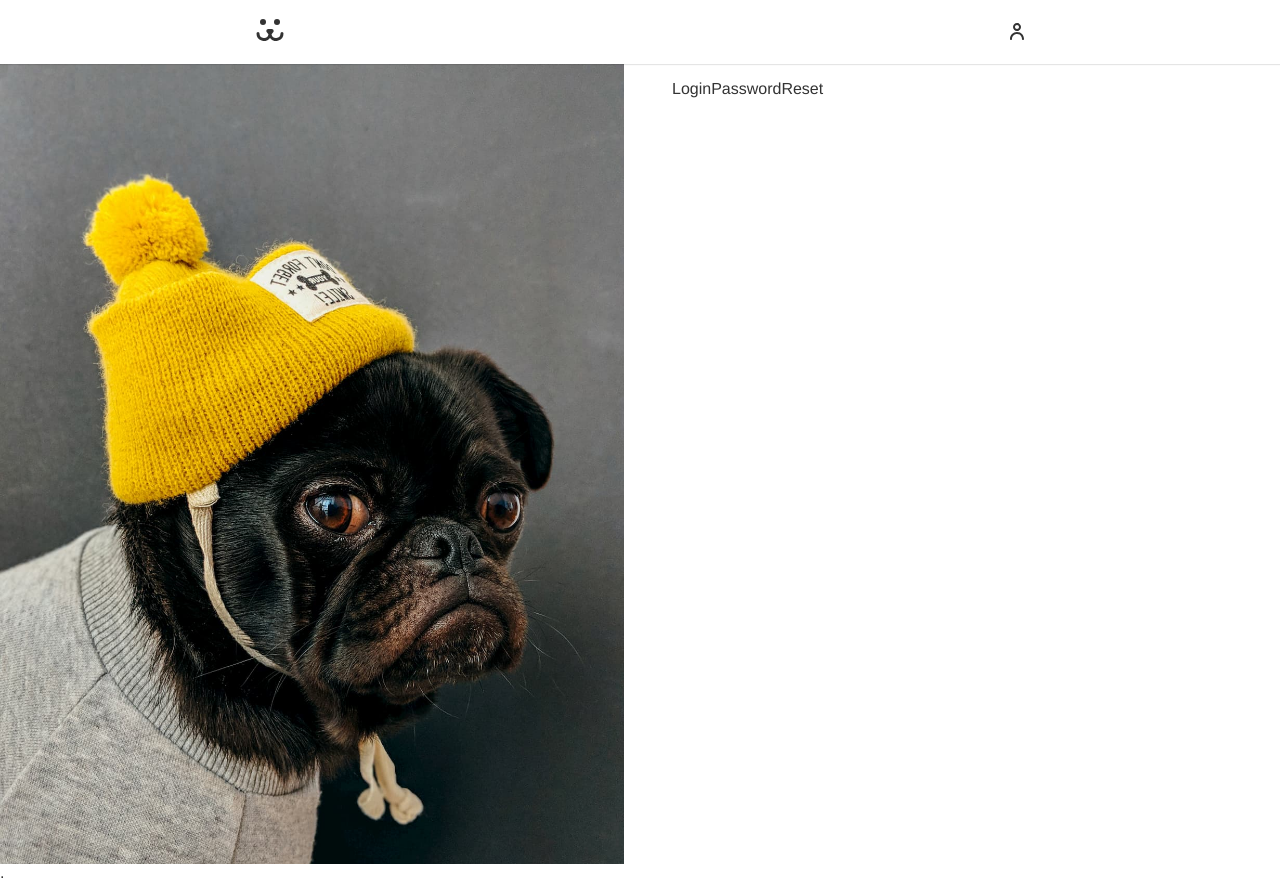
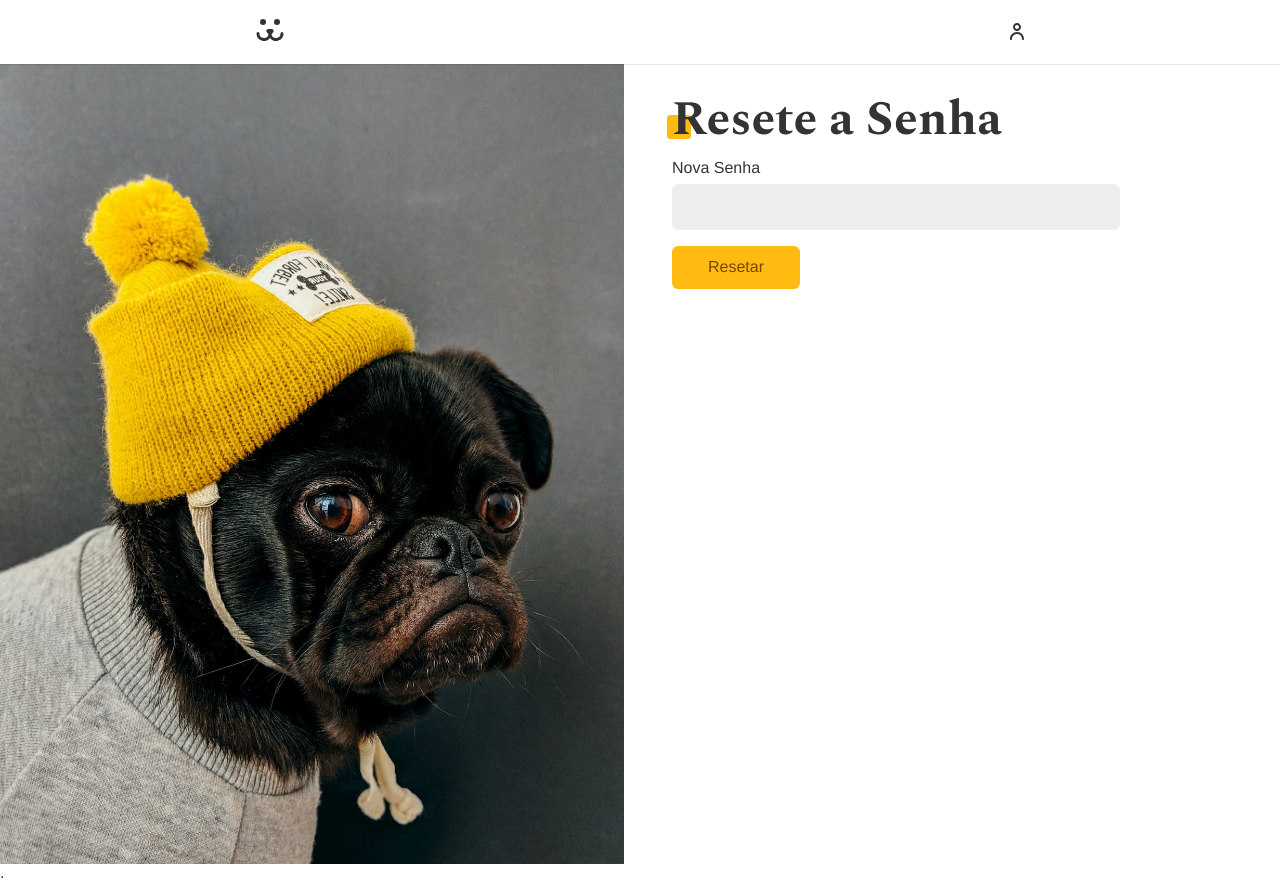
Before and after one commit to OtavioMendesSantos/Projeto_Autodidata-React, a React (Vite) app in the folder React-Origamid/08-Projeto_Final/: page /login/resetar in a window 1280 px wide. Built offline with nearby package versions, Linux system fonts and the light colour scheme.

Commit message:
:black_nib:	course: 0832 Perdeu Senha 2

```diff
--- a/React-Origamid/08-Projeto_Final/src/api/Api.js
+++ b/React-Origamid/08-Projeto_Final/src/api/Api.js
@@ -126,3 +126,16 @@
         }
     }
 }
+
+export function PASSWORD_RESET(body) {
+    return {
+        url: `${API_URL}/api/password/reset`,
+        options: {
+            method: 'POST',
+            headers: {
+                'Content-Type': 'application/json',
+            },
+            body: JSON.stringify(body),
+        }
+    }
+}
--- a/React-Origamid/08-Projeto_Final/src/components/Login/LoginPasswordReset.jsx
+++ b/React-Origamid/08-Projeto_Final/src/components/Login/LoginPasswordReset.jsx
@@ -1,9 +1,59 @@
-import React from 'react'
+import React, { useEffect, useState } from "react";
+import Input from "../Forms/Input";
+import Button from "../Forms/Button";
+import useForm from "../../Hooks/useForm";
+import useFetch from "../../Hooks/useFetch";
+import { PASSWORD_RESET } from "../../api/Api";
+import Error from "../Helper/Error";
+import { useNavigate } from "react-router-dom";
 
 const LoginPasswordReset = () => {
+  const navigate = useNavigate();
+  const [login, setLogin] = useState("");
+  const [key, setKey] = useState("");
+  const password = useForm();
+  const { error, loading, request } = useFetch();
+
+  useEffect(() => {
+    const params = new URLSearchParams(window.location.search);
+    const k = params.get("key");
+    const l = params.get("login");
+    if (k) setKey(k);
+    if (l) setLogin(l);
+  }, []);
+
+  const handleSubmit = async (e) => {
+    e.preventDefault();
+    if (password.validate()) {
+      const { url, options } = PASSWORD_RESET({
+        login,
+        key,
+        password: password.value,
+      });
+      const { response, json } = await request(url, options);
+      if (response.ok) navigate("/login");
+    }
+  };
+
   return (
-    <div>LoginPasswordReset</div>
-  )
-}
+    <section>
+      <h1 className="title">Resete a Senha</h1>
+      <form onSubmit={handleSubmit}>
+        <Input
+          label="Nova Senha"
+          type="password"
+          name="password"
+          {...password}
+        />
+        {loading ? (
+          <Button disabled>Resetando...</Button>
+        ) : (
+          <Button>Resetar</Button>
+        )}
+      </form>
+      <Error error={error} />
+    </section>
+  );
+};
 
-export default LoginPasswordReset
+export default LoginPasswordReset;
```
